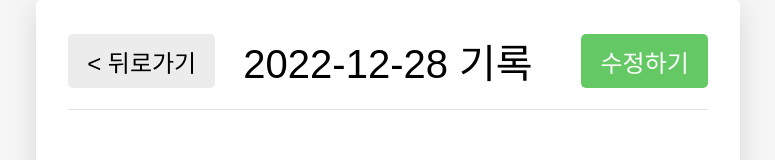
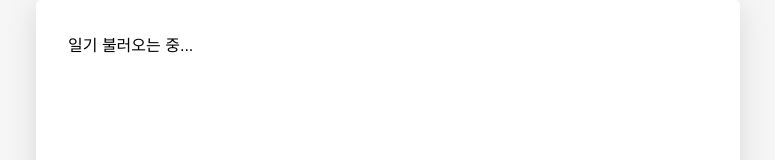
Before and after one commit to proamateur92/emotion-diary-clone, a React (Create React App) app: page /diary/1 in a window 1280 px wide. Shown: the top 160 px of the page, without its empty margins (252-1027 px from the left). Built offline with nearby package versions, Linux system fonts and the light colour scheme; a web font is replaced by a local one.

Commit message:
더미데이터 삭제, local storage 적용

```diff
--- a/src/App.js
+++ b/src/App.js
@@ -1,5 +1,5 @@
 // react
-import { createContext } from "react";
+import { createContext, useEffect } from "react";
 
 // router
 import { Routes, Route } from "react-router-dom";
@@ -44,22 +44,25 @@ const reducer = (state, action) => {
       return state;
     }
   }
+
+  localStorage.setItem("diary", JSON.stringify(newState));
   return newState;
 };
 
-const DUMMY_DATA = [
-  {
-    id: 1,
-    emotion: 1,
-    content:
-      "1번 일기1번 일기1번 일기1번 일기1번 일기1번 일기1번 일기1번 일기1번 일기1번 일기1번 일기1번 일기1번 일기1번 일기1번 일기1번 일기1번 일기1번 일기1번 일기1번 일기1번 일기1번 일기1번 일기1번 일기1번 일기1번 일기1번 일기1번 일기1번 일기1번 일기1번 일기1번 일기1번 일기1번 일기1번 일기1번 일기1번 일기1번 일기1번 일기1번 일기1번 일기1번 일기1번 일기1번 일기",
-    date: 1672239600000,
-  },
-];
+const App = () => {
+  useEffect(() => {
+    const localData = localStorage.getItem("diary");
 
-const App = () => {
+    if (localData) {
+      const diaryList = JSON.parse(localData);
+      dataId.current = diaryList.length + 1;
+
+      dispatch({ type: "INIT", data: diaryList });
+    }
+  }, []);
+
   // data는 useReducer의 두번째 인자를 받는다.
-  const [diaryData, dispatch] = useReducer(reducer, DUMMY_DATA);
+  const [diaryData, dispatch] = useReducer(reducer, []);
 
   const dataId = useRef(0);
 
```
